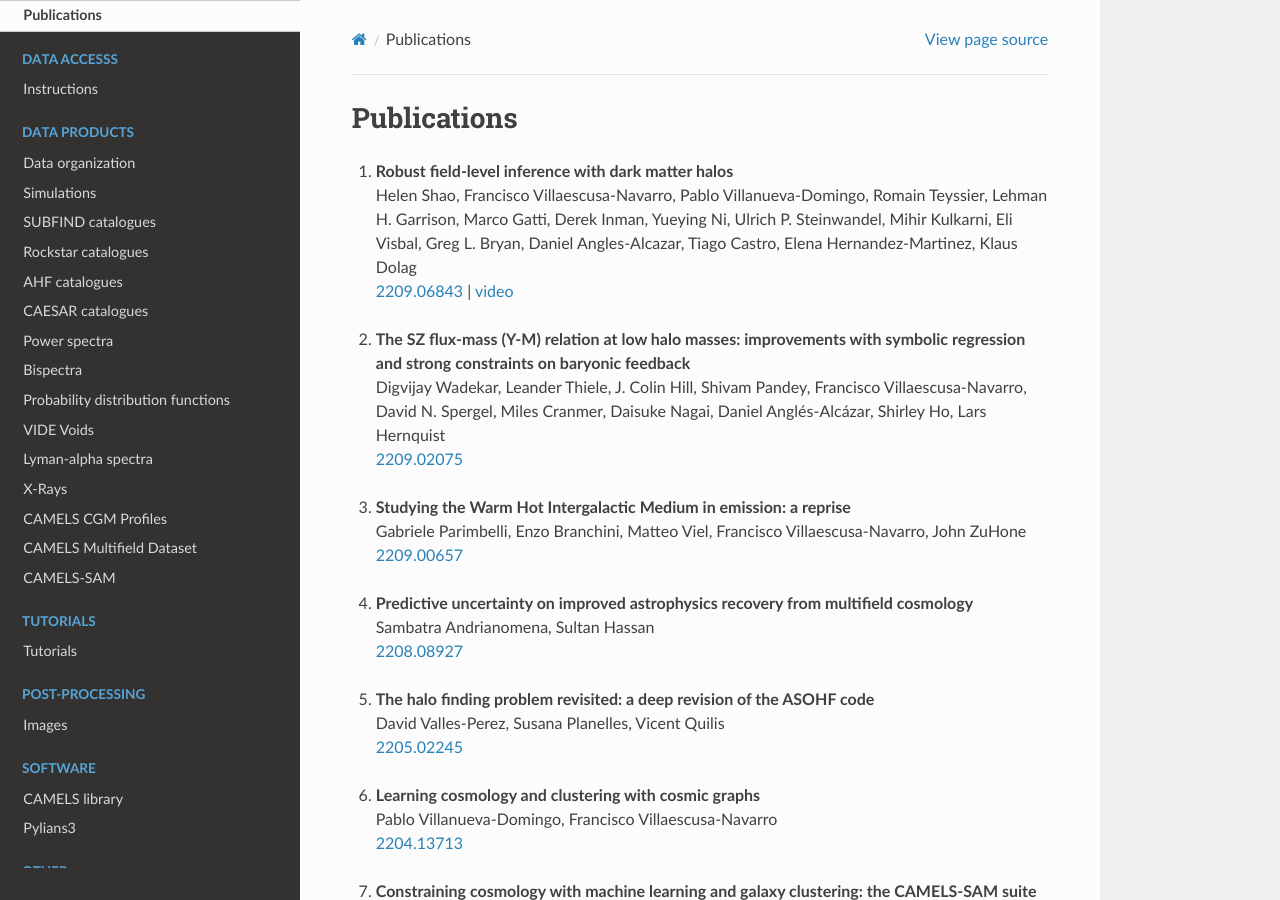
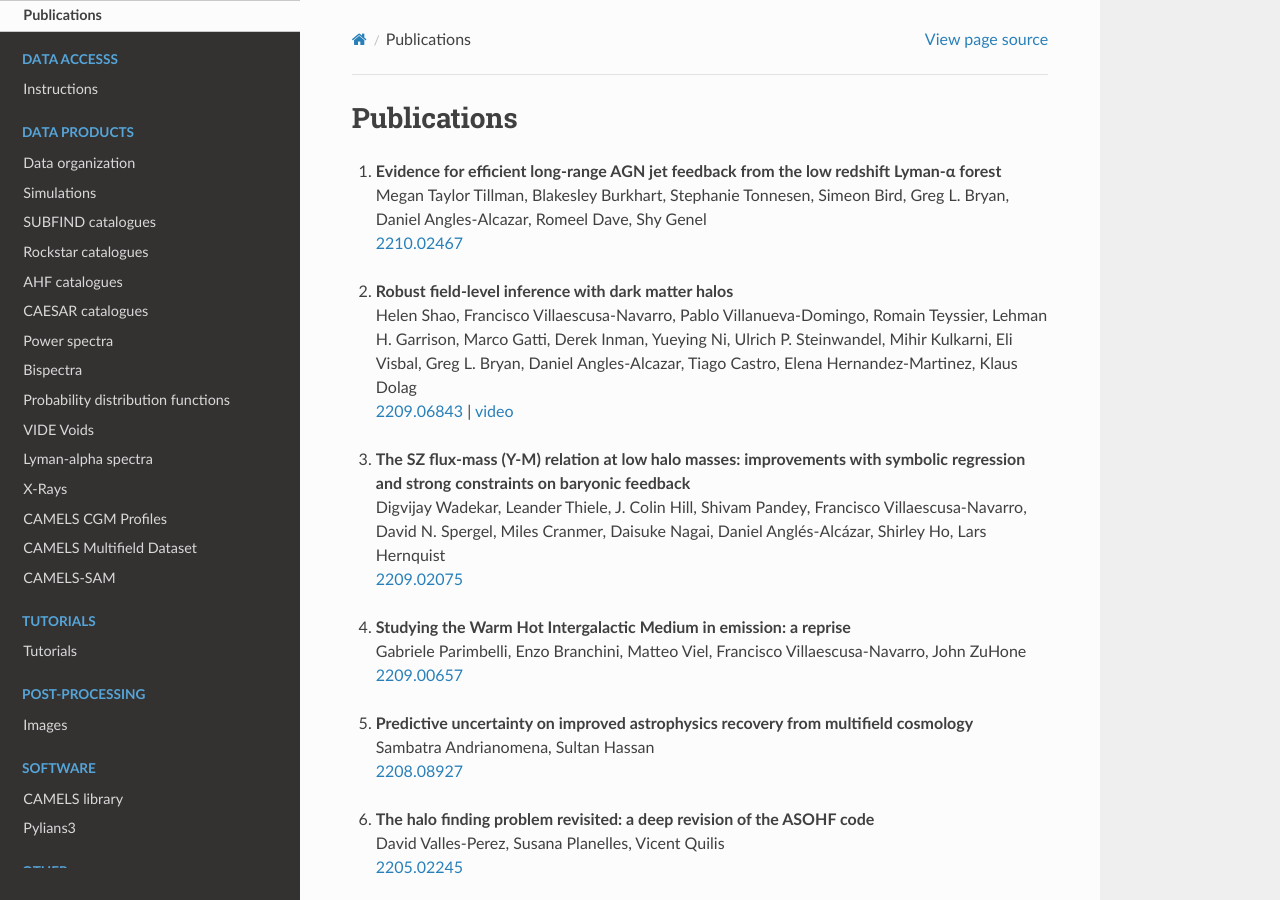
Before and after one commit to franciscovillaescusa/CAMELS, a Sphinx documentation site: the page built from docs/source/publications.rst, in a window 1280 px wide and 900 px high. Built offline with Sphinx 7.4.7 and the Read the Docs theme 2.0.0, drawn with Linux system fonts in a browser that asks for light colours; pages that are not in the unit, such as notebooks, are missing from menus.

Commit message:
publication added

```diff
--- a/docs/source/publications.rst
+++ b/docs/source/publications.rst
@@ -1,6 +1,10 @@
 ************
 Publications
 ************
+
+#. | **Evidence for efficient long-range AGN jet feedback from the low redshift Lyman-α forest**
+   | Megan Taylor Tillman, Blakesley Burkhart, Stephanie Tonnesen, Simeon Bird, Greg L. Bryan, Daniel Angles-Alcazar, Romeel Dave, Shy Genel
+   | `2210.02467 <https://arxiv.org/abs/2210.02467>`_
 
 #. | **Robust field-level inference with dark matter halos**
    | Helen Shao, Francisco Villaescusa-Navarro, Pablo Villanueva-Domingo, Romain Teyssier, Lehman H. Garrison, Marco Gatti, Derek Inman, Yueying Ni, Ulrich P. Steinwandel, Mihir Kulkarni, Eli Visbal, Greg L. Bryan, Daniel Angles-Alcazar, Tiago Castro, Elena Hernandez-Martinez, Klaus Dolag
```
